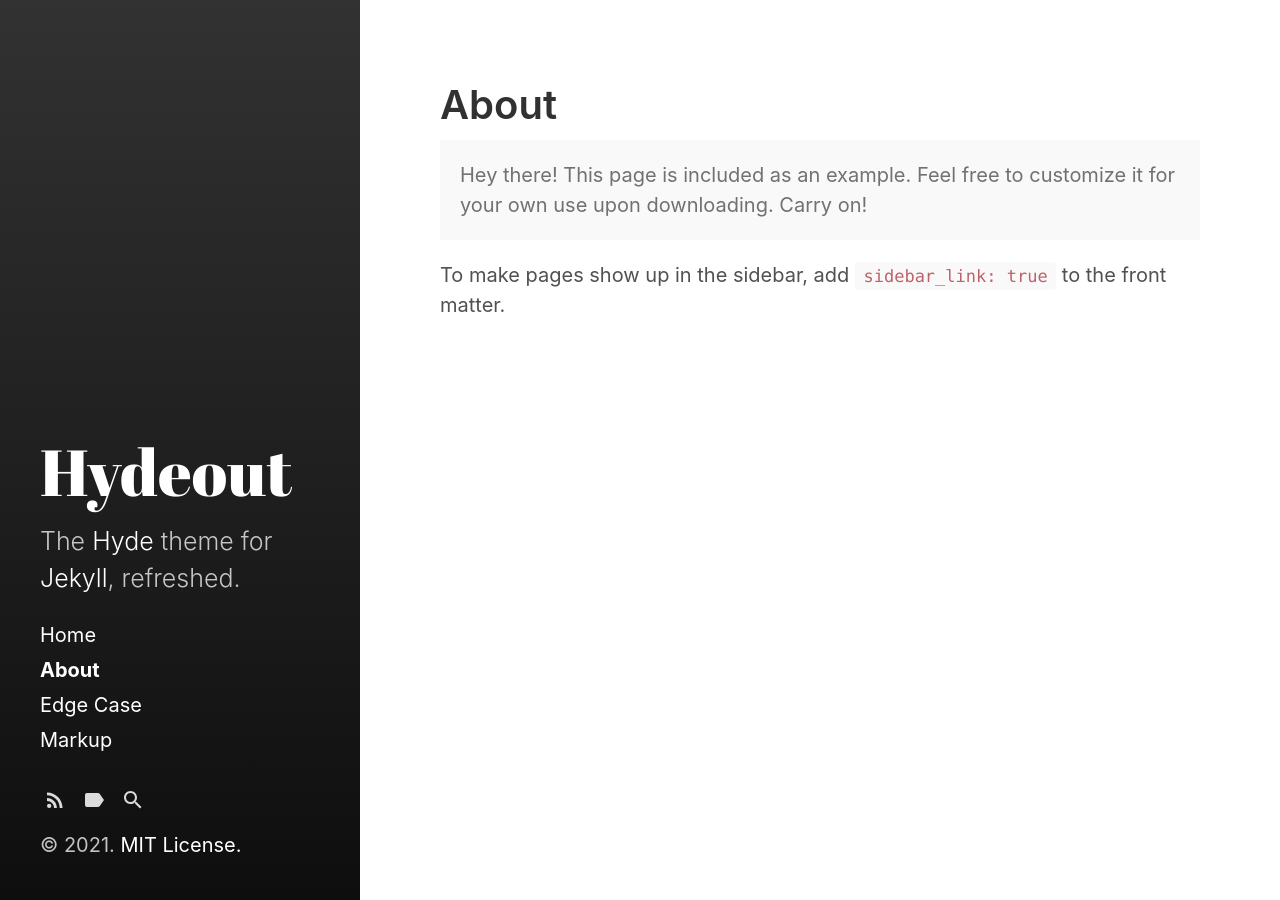
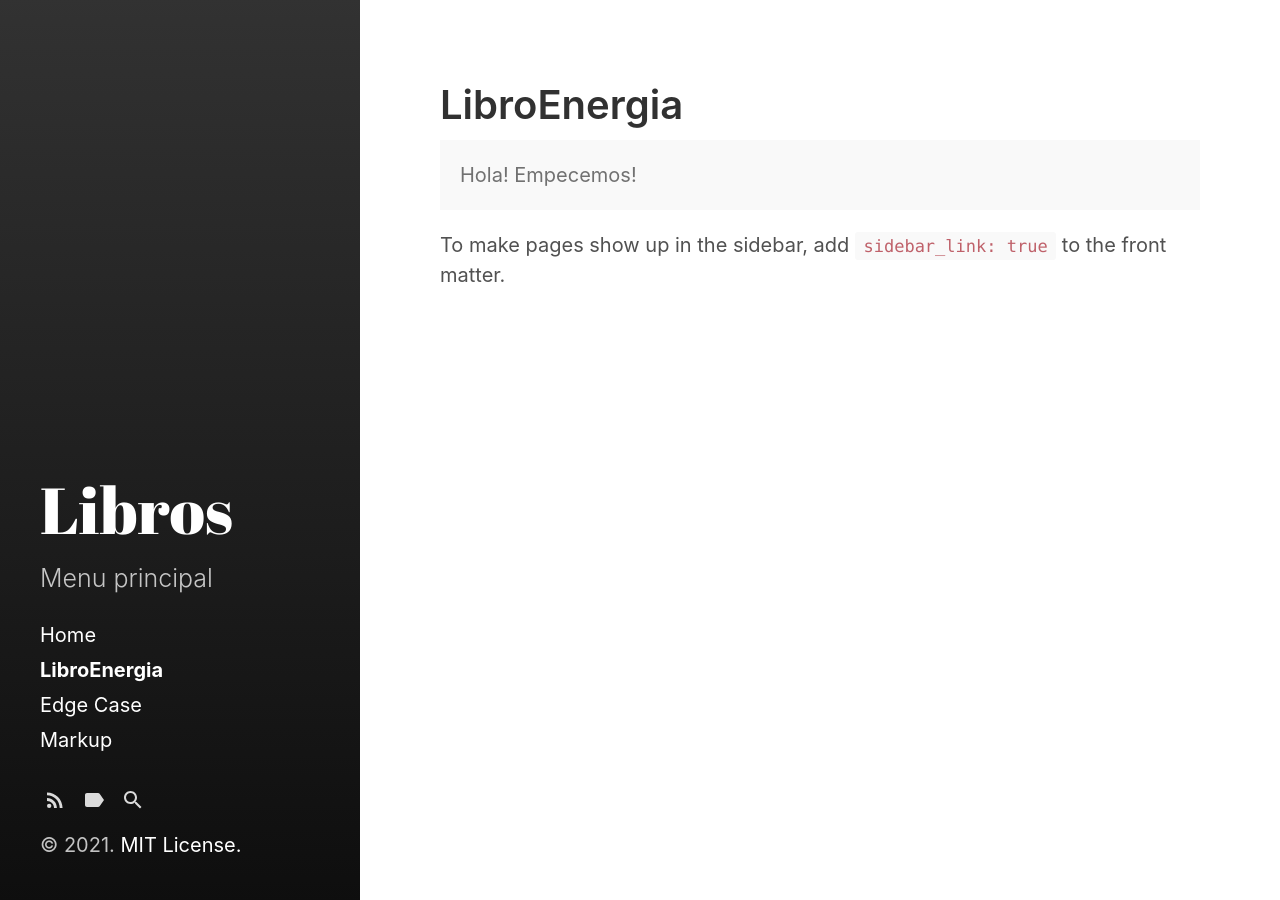
Before and after one commit to jesusdgonzalez/jesusdgonzalez, a Jekyll site: the page built from about.md, in a window 1280 px wide. Built offline with Jekyll 4.4.1, drawn with Linux system fonts in a browser that asks for light colours.

Commit message:
Editando

```diff
--- a/_config.yml
+++ b/_config.yml
@@ -3,9 +3,9 @@
 highlighter:      rouge
 
 # Setup
-title:            Hydeout
+title:            Libros
 tagline:          'A Jekyll theme'
-description:      'The <a href="http://hyde.getpoole.com" target="_blank">Hyde</a> theme for <a href="http://jekyllrb.com" target="_blank">Jekyll</a>, refreshed.'
+description:      'Menu principal'
 url:              https://jesusdgonzalez.github.io
 baseurl:          '/'
                   # the optional subpath of your site, e.g. "/blog"
--- a/about.md
+++ b/about.md
@@ -1,12 +1,11 @@
 ---
 layout: page
-title: About
+title: LibroEnergia
 sidebar_link: true
 ---
 
 <p class="message">
-  Hey there! This page is included as an example. Feel free to customize it
-  for your own use upon downloading. Carry on!
+  Hola! Empecemos!
 </p>
 
 To make pages show up in the sidebar, add `sidebar_link: true` to the front
```
